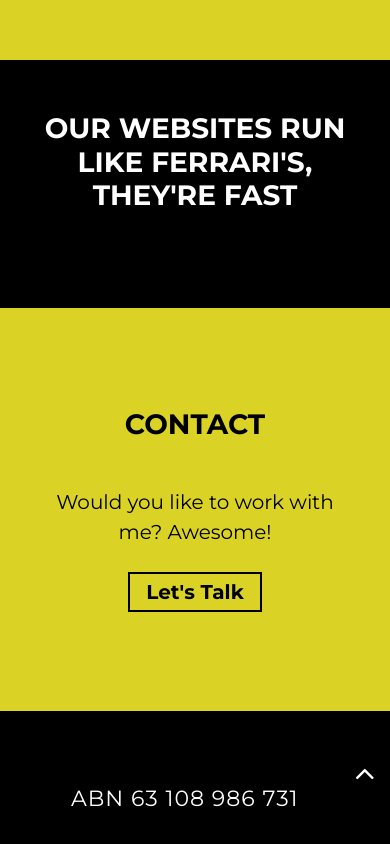
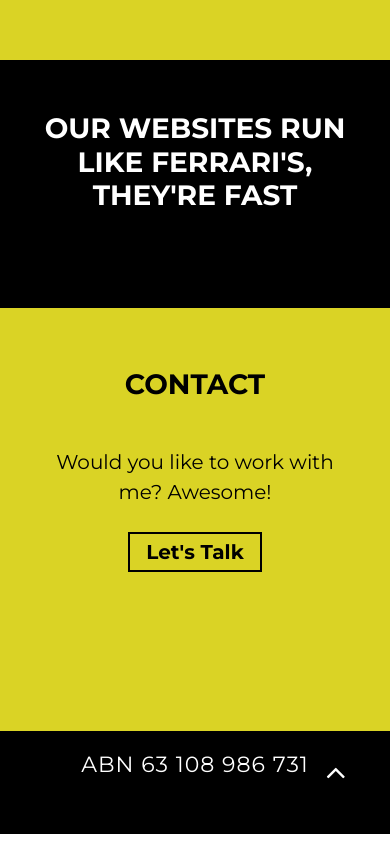
Before and after one commit to emmron/wwm-gatysby, a Gatsby site: page / in a window 390 px wide. Shown: the part 1625-2469 px from the top of the page. Built offline with nearby package versions, Linux system fonts and the light colour scheme; Gatsby itself is replaced by a stand-in of ours.

Commit message:
scss responsive

```diff
--- a/src/style/layout/_footer.scss
+++ b/src/style/layout/_footer.scss
@@ -6,12 +6,29 @@
 
   @include respond(phone) {
     border: 0px;
+    padding-top: 12px;
+    padding-bottom: 0;
   }
 
+  .row {
+    @include respond(phone) {
+      display: flex;
+      flex-wrap: wrap;
+      margin: 0 !important;
+      width: 100% !important;
+      top: -53px;
+      position: relative;
+    }
+  }
   .back-to-top {
     position: relative;
     float: right;
-    top: -11px;
+    top: -30px;
+    right: 29px;
+
+    @include respond(phone) {
+      top: 3px;
+    }
   }
 
   .container {
@@ -28,8 +45,10 @@
   .footer-imgcol {
     position: relative;
 
+
     @include respond(phone) {
-      padding-bottom: 24px;
+      padding-bottom: 0;
+      margin-bottom: -24px;
       display: flex;
       justify-content: center;
     }
@@ -44,7 +63,7 @@
 
       @include respond(phone) {
         position: relative;
-        top: -112px;
+        top: -83px;
         left: 0;
       }
     }
--- a/src/style/sections/_contact.scss
+++ b/src/style/sections/_contact.scss
@@ -15,6 +15,11 @@
     clip-path: none;
     margin-top: 0;
     -webkit-clip-path: none;
+  }
+
+  @include respond(phone) {
+    padding-bottom: 16em;
+    padding-top: 6em;
   }
 
   .contact-wrapper {
```
